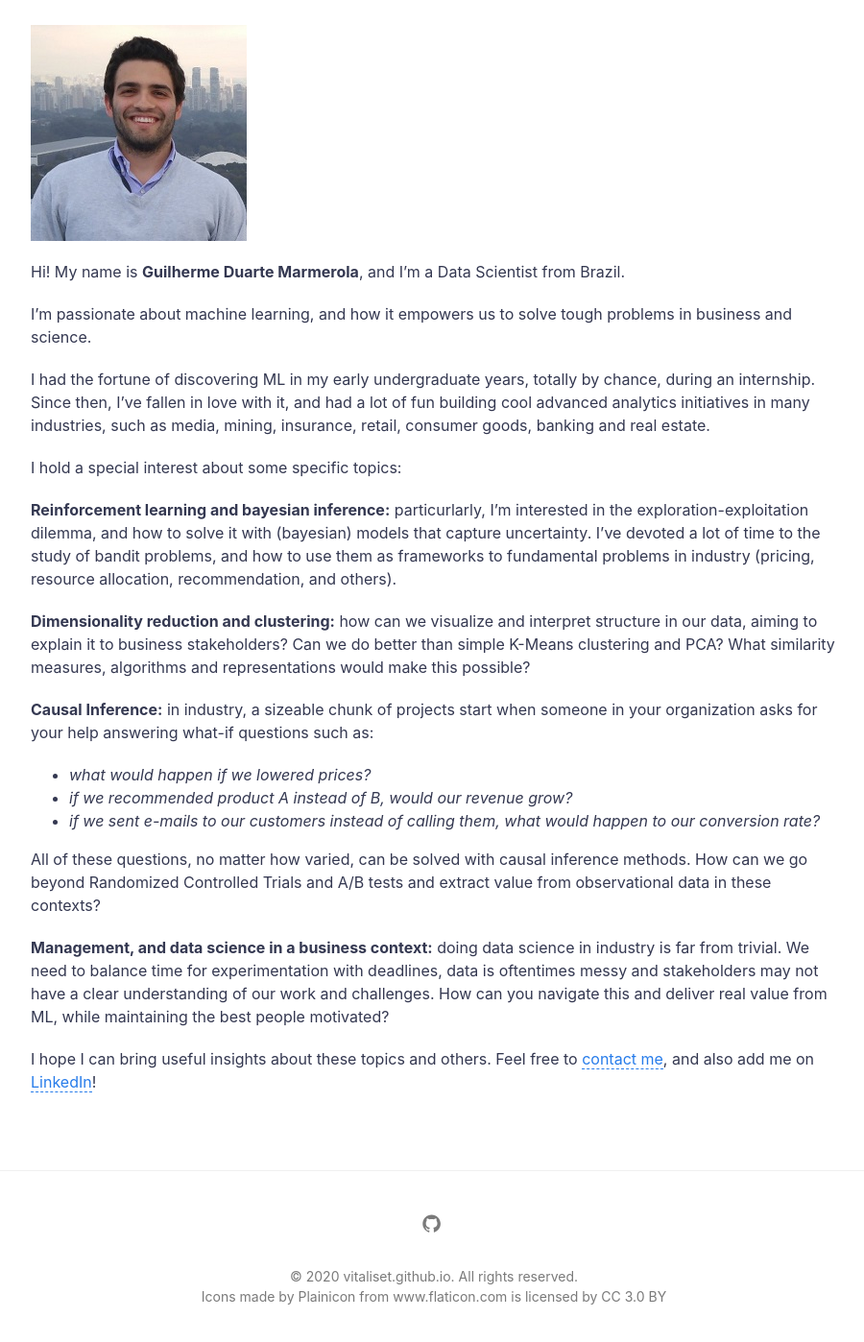
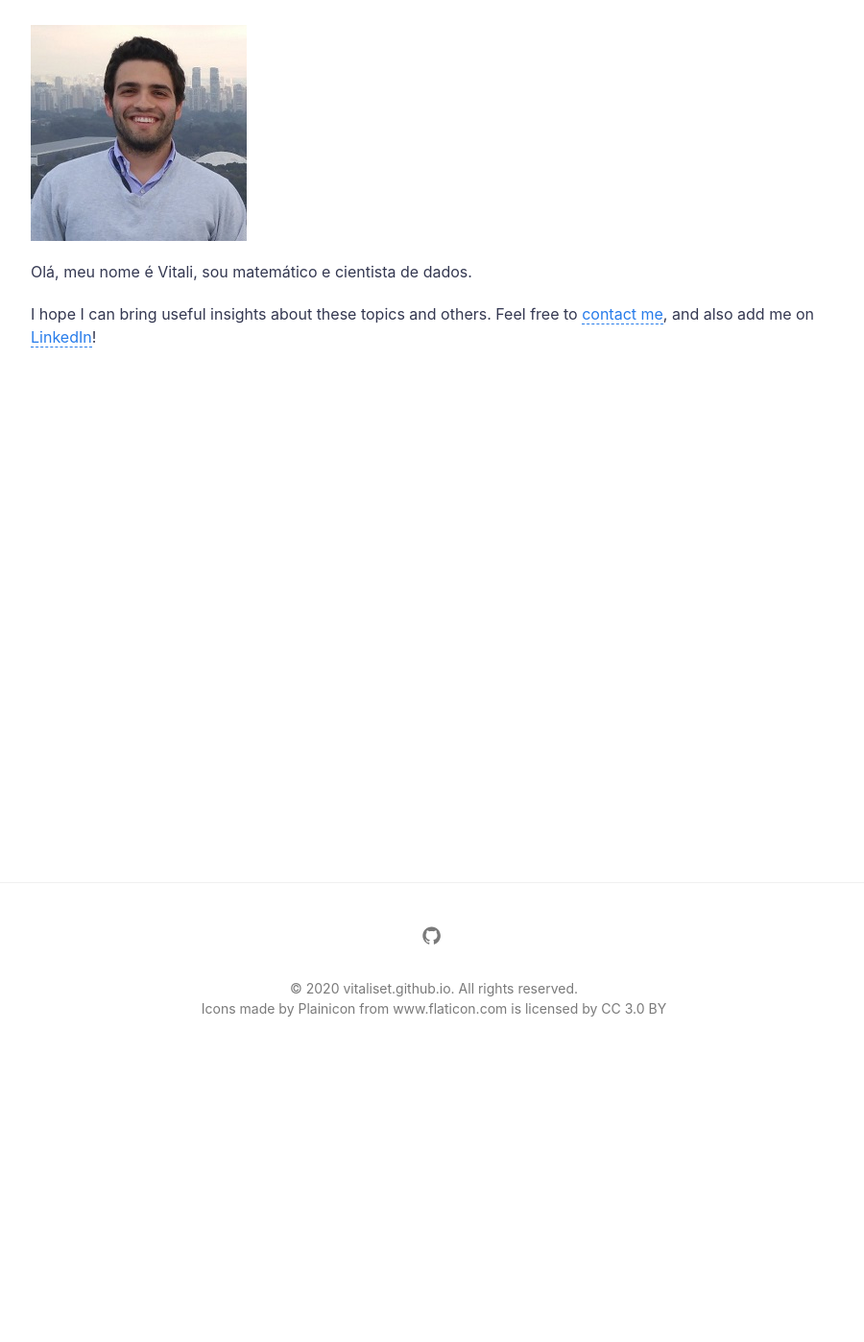
Before and after one commit to vitaliset/vitaliset.github.io, a Jekyll site: the page built from about.md, in a window 1280 px wide and 1400 px high, scrolled down 294 px. Shown: the whole window at 96% size, without its empty margins (188-1088 px from the left). Built offline with Jekyll 4.4.1, drawn with Linux system fonts in a browser that asks for light colours.

Commit message:
Update about.md

```diff
--- a/about.md
+++ b/about.md
@@ -8,25 +8,8 @@ permalink: /about/
 
 ![profile]({{ "assets/img/gdmarmerola-profile-50p.jpg" | absolute_url }})
 
-Hi! My name is **Guilherme Duarte Marmerola**, and I'm a Data Scientist from Brazil.
 
-I'm passionate about machine learning, and how it empowers us to solve tough problems in business and science.
+Olá, meu nome é Vitali, sou matemático e cientista de dados.
 
-I had the fortune of discovering ML in my early undergraduate years, totally by chance, during an internship. Since then, I’ve fallen in love with it, and had a lot of fun building cool advanced analytics initiatives in many industries, such as media, mining, insurance, retail, consumer goods, banking and real estate.
-
-I hold a special interest about some specific topics:
-
-**Reinforcement learning and bayesian inference:** particurlarly, I'm interested in the exploration-exploitation dilemma, and how to solve it with (bayesian) models that capture uncertainty. I've devoted a lot of time to the study of bandit problems, and how to use them as frameworks to fundamental problems in industry (pricing, resource allocation, recommendation, and others).
-
-**Dimensionality reduction and clustering:** how can we visualize and interpret structure in our data, aiming to explain it to business stakeholders? Can we do better than simple K-Means clustering and PCA? What similarity measures, algorithms and representations would make this possible?
-
-**Causal Inference:** in industry, a sizeable chunk of projects start when someone in your organization asks for your help answering what-if questions such as:
-* *what would happen if we lowered prices?*
-* *if we recommended product A instead of B, would our revenue grow?*
-* *if we sent e-mails to our customers instead of calling them, what would happen to our conversion rate?*
-
-All of these questions, no matter how varied, can be solved with causal inference methods. How can we go beyond Randomized Controlled Trials and A/B tests and extract value from observational data in these contexts?
-
-**Management, and data science in a business context:** doing data science in industry is far from trivial. We need to balance time for experimentation with deadlines, data is oftentimes messy and stakeholders may not have a clear understanding of our work and challenges. How can you navigate this and deliver real value from ML, while maintaining the best people motivated?
 
 I hope I can bring useful insights about these topics and others. Feel free to [contact me](https://gdmarmerola.github.io/contact), and also add me on [LinkedIn](https://www.linkedin.com/in/gdmarmerola/)!
```
Also changed, not shown: other parts of about.md (+1 -1 lines).
